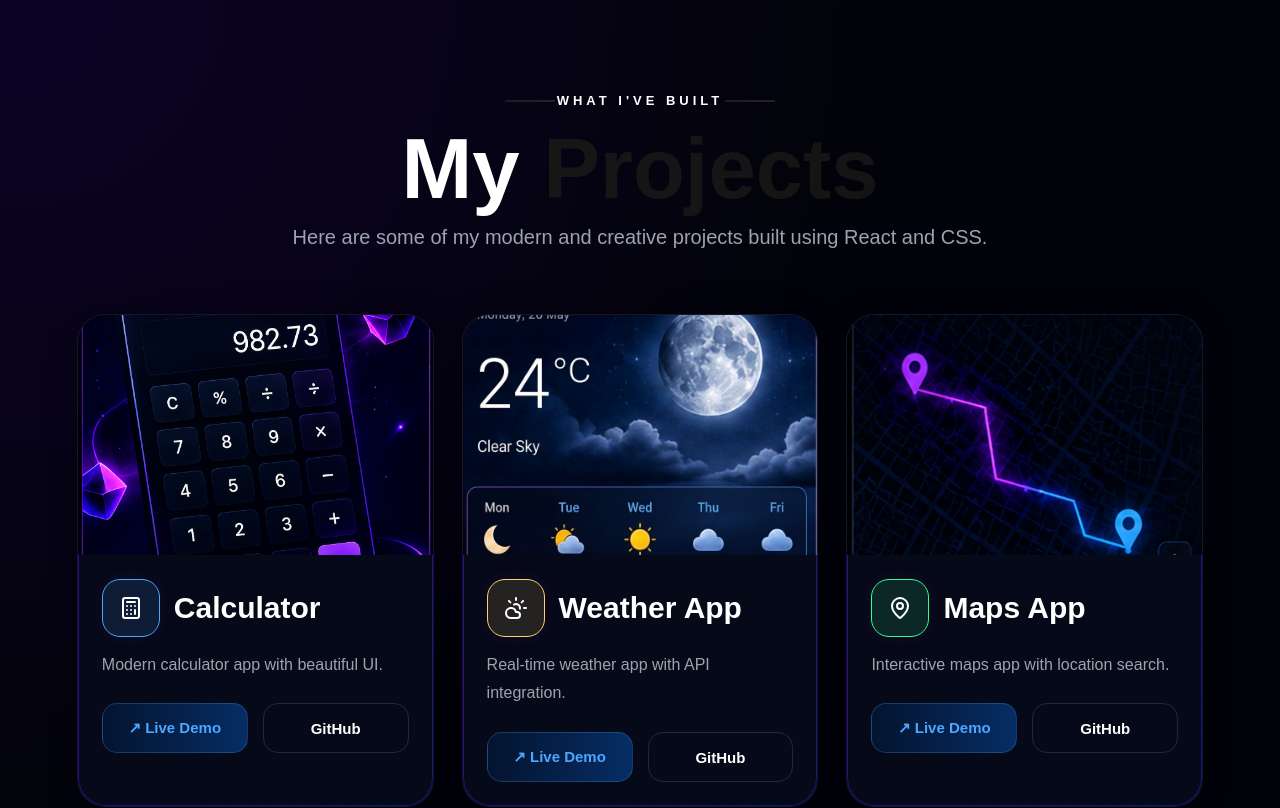
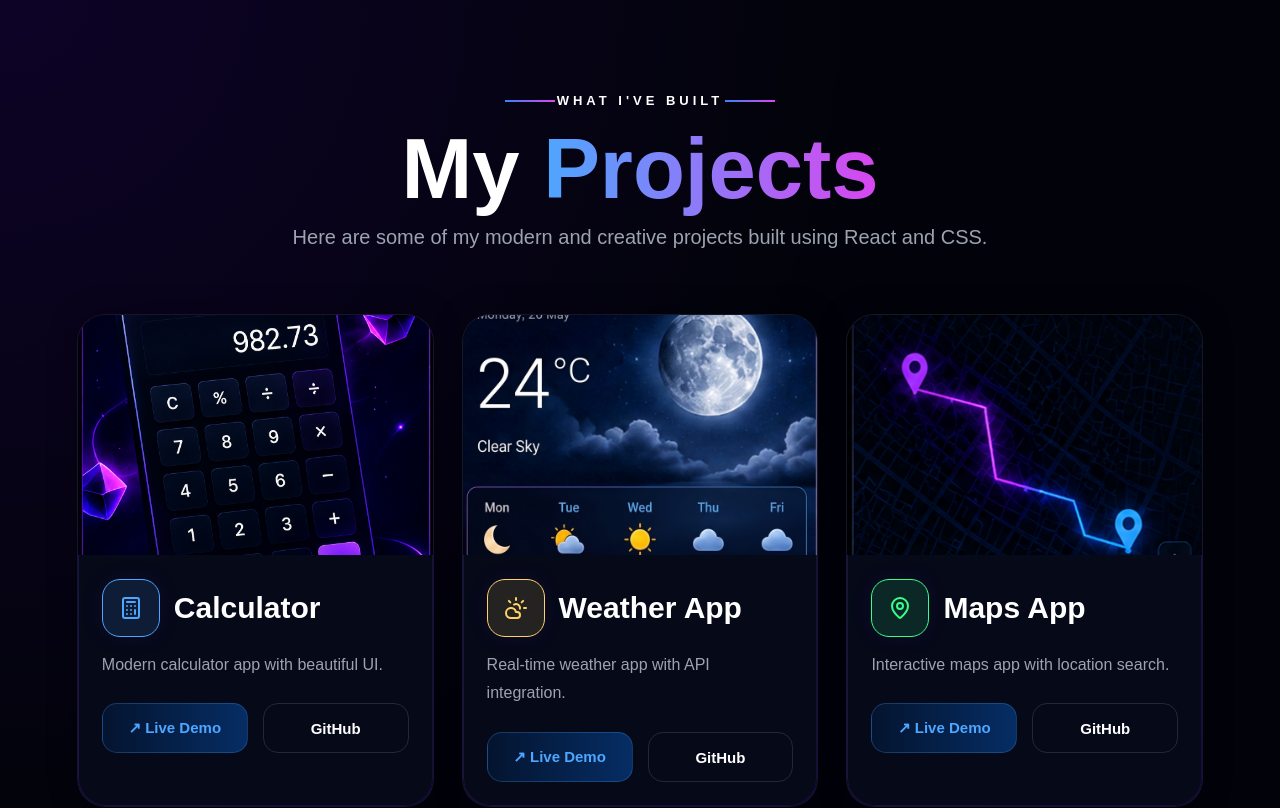
Before and after one commit to Ankita-Singh2006/Archana, a React (Vite) app: page / in a window 1280 px wide. Shown: the part 2900-3708 px from the top of the page. Built offline with nearby package versions, Linux system fonts and the light colour scheme.

Commit message:
final portfolio fixes

```diff
--- a/src/styles/Projects.css
+++ b/src/styles/Projects.css
@@ -74,8 +74,8 @@ body{
   background:
   linear-gradient(
     90deg,
-    #1c1c1d,
-    #242324
+    #3b82f6,
+    #d946ef
   );
 
   position:absolute;
@@ -111,8 +111,8 @@ body{
   background:
   linear-gradient(
     90deg,
-    #161616,
-    #141414
+    #4da6ff,
+    #d946ef
   );
 
   -webkit-background-clip:text;
@@ -187,9 +187,9 @@ body{
   background:
   linear-gradient(
     135deg,
-    #330996,
-    #330988,
-    #0c1d80
+    #061c3f,
+    #1e104e,
+    #1d074e
   );
 
   -webkit-mask:
@@ -523,37 +523,3 @@ body{
   }
 
 }
-.project-content{
-  display:block !important;
-  opacity:1 !important;
-  visibility:visible !important;
-}
-
-.project-header h3{
-  color:white !important;
-  opacity:1 !important;
-}
-
-.project-icon{
-  color:white !important;
-  opacity:1 !important;
-}
-
-.project-content p{
-  color:#9ca3af !important;
-  opacity:1 !important;
-}
-
-.live-btn,
-.github-btn{
-  opacity:1 !important;
-  visibility:visible !important;
-}
-.project-content{
-  position:relative;
-  z-index:100;
-}
-
-.image-box{
-  z-index:1;
-}
```
